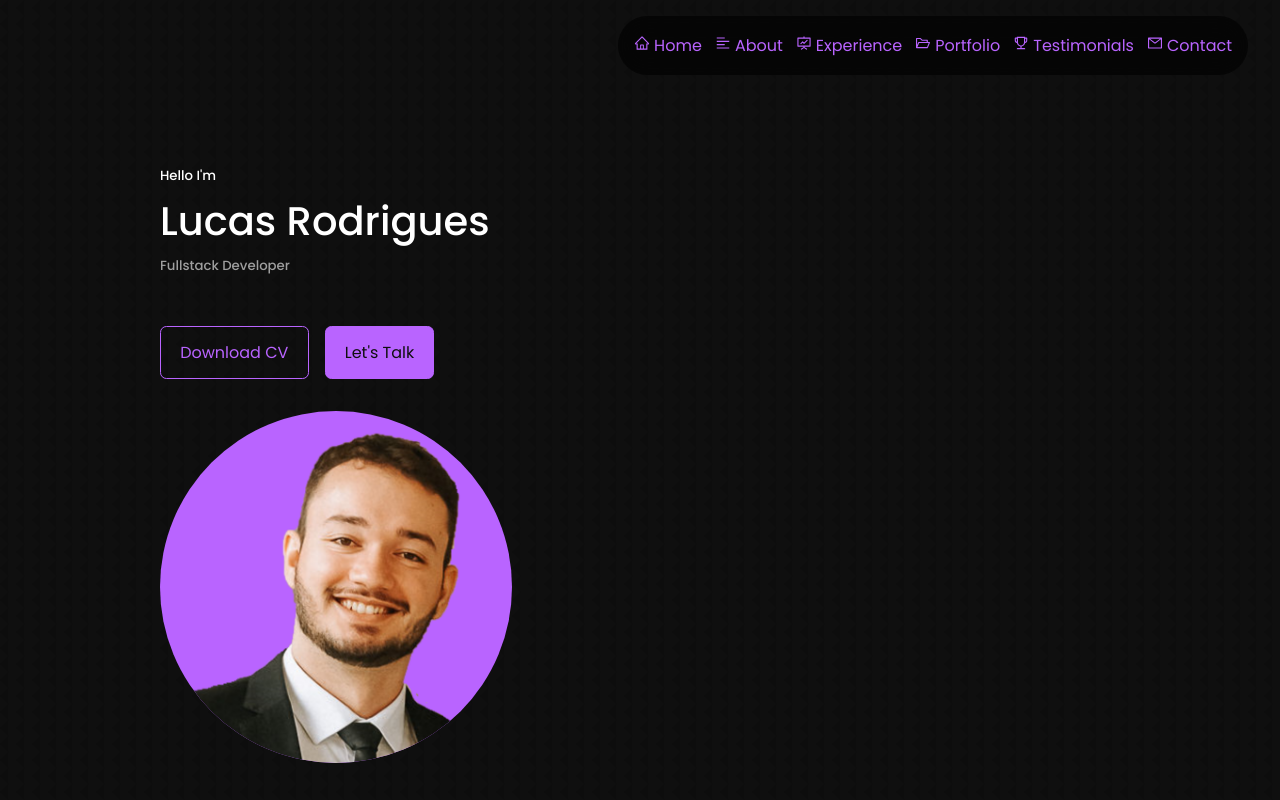
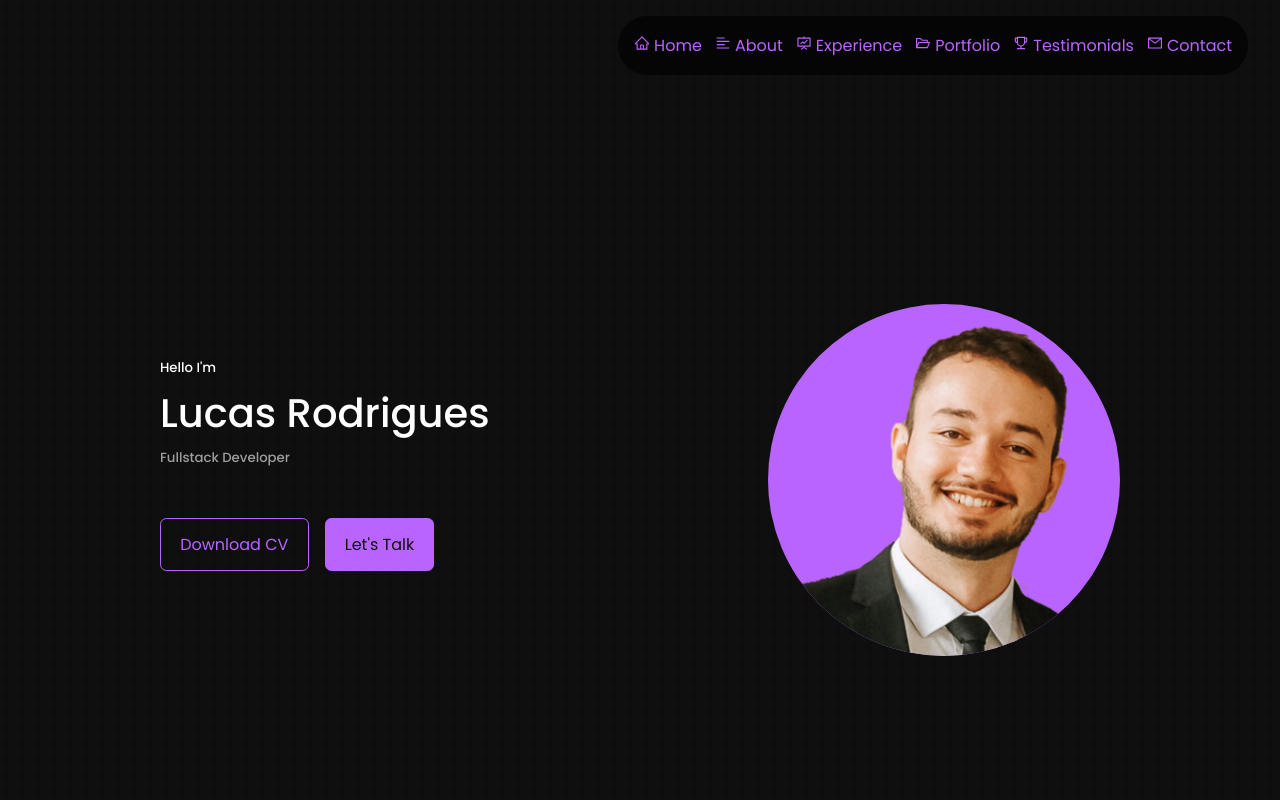
Before and after one commit to lucas-crodrigues/portfolio2, a React (Create React App) app: page / in a window 1280 px wide. Shown: the top 800 px of the page. Built offline with nearby package versions, Linux system fonts and the light colour scheme.

Commit message:
Update index.css

```diff
--- a/src/index.css
+++ b/src/index.css
@@ -40,6 +40,8 @@ body {
   color: var(--color-white);
   line-height: 1.7;
   background-image: url(../src/assets/bg-texture.png);
+  display: flex;
+  flex-direction: column;
 }
 
 /* ================= GENERAL STYLES ================= */
@@ -47,6 +49,9 @@ body {
 .container {
   width: var(--container-width-lg);
   margin: 0 auto;
+  display: flex;
+  flex-wrap: wrap;
+  justify-content: space-between;
 }
 
 h1,
@@ -63,7 +68,7 @@ h1 {
 
 section {
   margin-top: 4rem;
-  height: 100vh;
+  min-height: 100vh;
   display: flex;
   flex-direction: column;
   justify-content: center;
@@ -73,6 +78,7 @@ section > h2,
 section > h5 {
   text-align: center;
   color: var(--color-light);
+  margin-top: 8rem;
 }
 
 section > h2 {
@@ -125,6 +131,7 @@ img {
 @media screen and (max-width: 1024px) {
   .container {
     width: var(--container-width-md);
+    justify-content: center;
   }
 }
 
```
